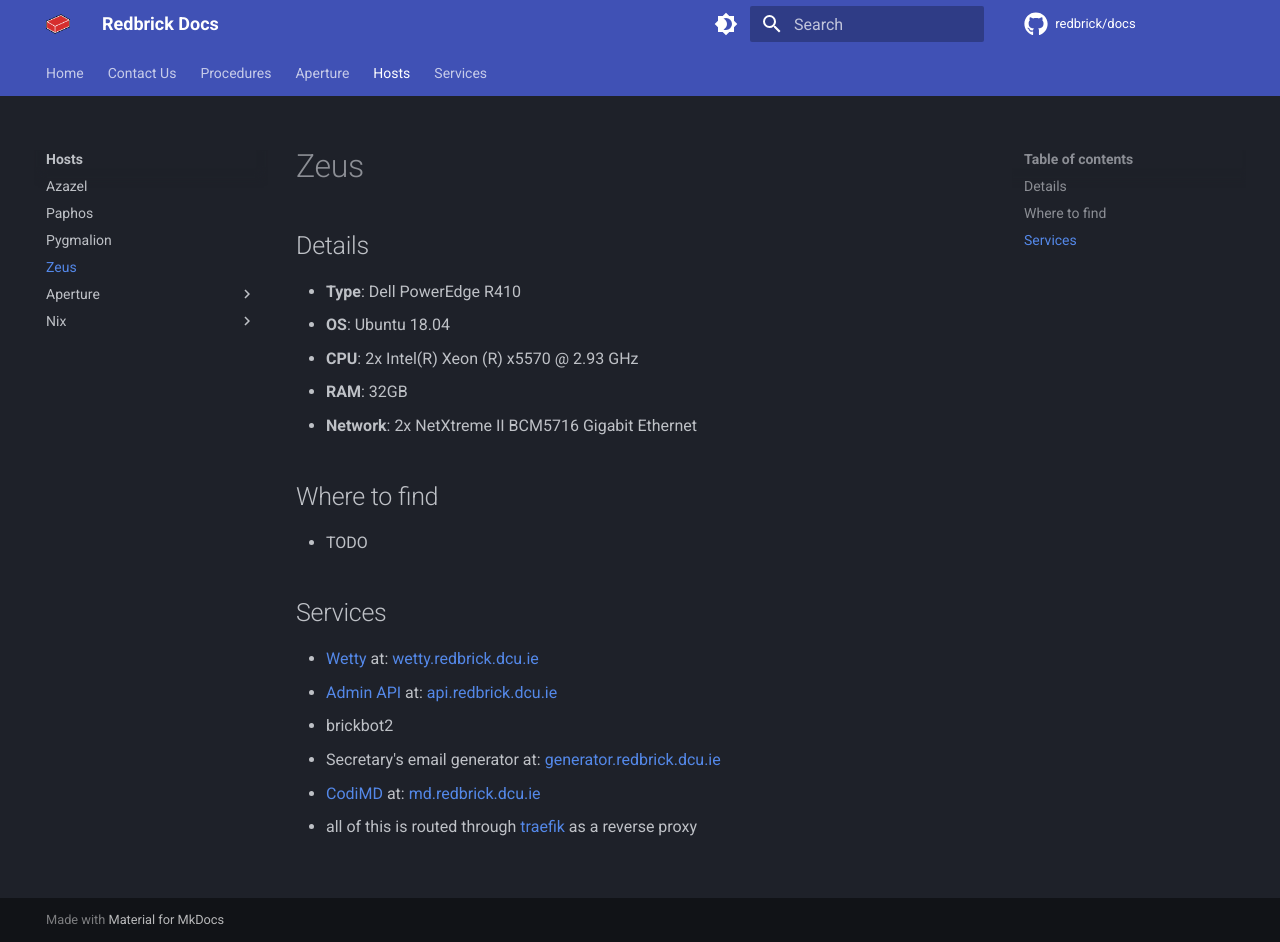
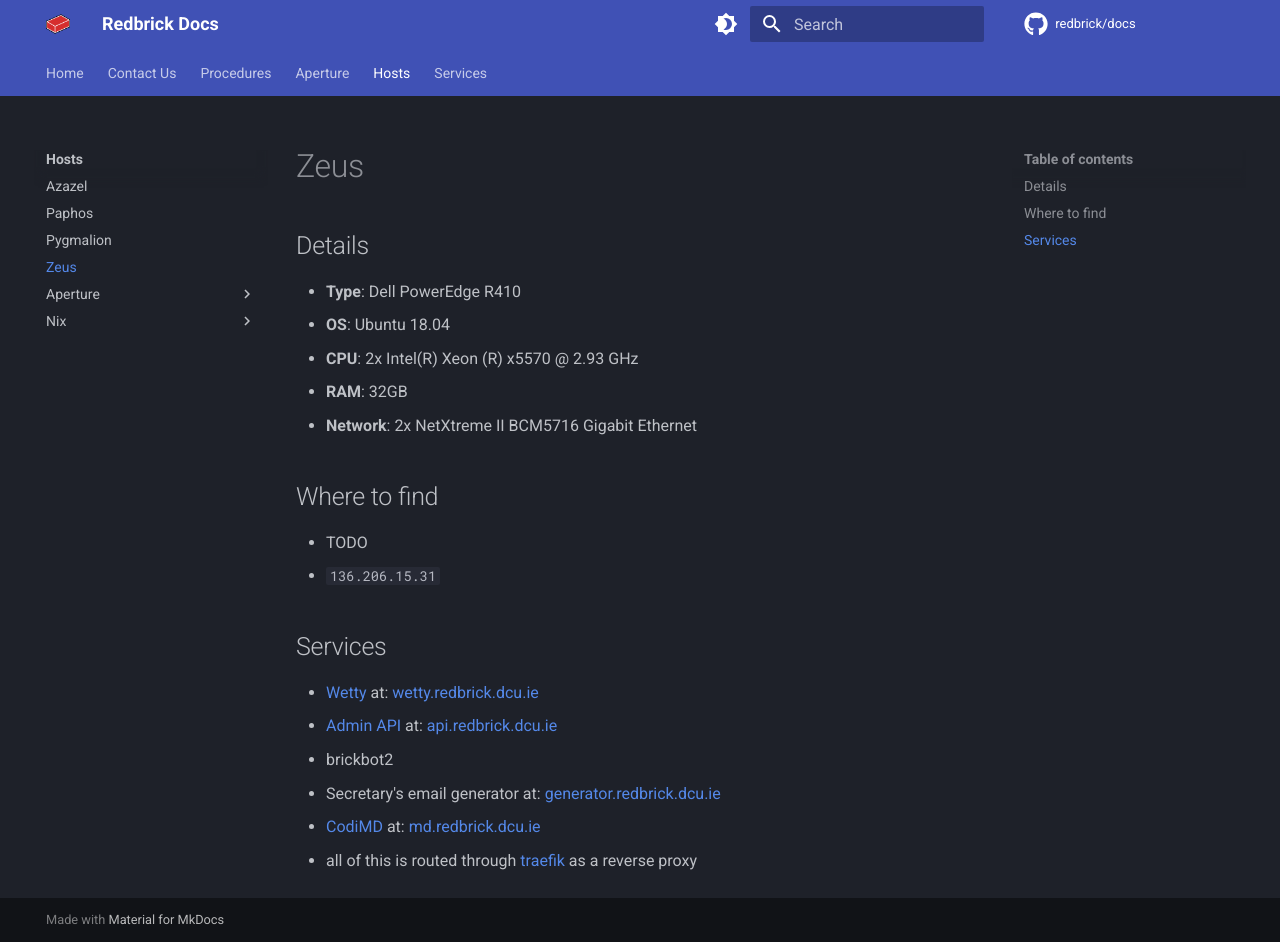
Before and after one commit to redbrick/docs, an MkDocs documentation site: the page built from docs/hosts/zeus.md, in a window 1280 px wide and 942 px high. Built offline with MkDocs 1.6.1 and Material for MkDocs 9.7.7, drawn with Linux system fonts in a browser that asks for light colours; comment, search, counter and statistics services are not loaded.

Commit message:
cleanup: fix broken links

```diff
--- a/docs/hosts/zeus.md
+++ b/docs/hosts/zeus.md
@@ -9,11 +9,12 @@
 
 ## Where to find
 - TODO
+- `136.206.15.31`
 
 ## Services
-- [Wetty](servers.md#Logging%20in%20to%20Wetty) at: [wetty.redbrick.dcu.ie](https://wetty.redbrick.dcu.ie)
-- [Admin API](api.md) at: [api.redbrick.dcu.ie](https://api.redbrick.dcu.ie)
+- [Wetty](../services/servers.md#Logging%20in%20to%20Wetty) at: [wetty.redbrick.dcu.ie](https://wetty.redbrick.dcu.ie)
+- [Admin API](../services/api.md) at: [api.redbrick.dcu.ie](https://api.redbrick.dcu.ie)
 - brickbot2
 - Secretary's email generator  at: [generator.redbrick.dcu.ie](https://generator.redbrick.dcu.ie)
-- [CodiMD](codimd.md) at: [md.redbrick.dcu.ie](https://md.redbrick.dcu.ie)
-- all of this is routed through [traefik](traefik.md) as a reverse proxy
+- [CodiMD](../services/codimd.md) at: [md.redbrick.dcu.ie](https://md.redbrick.dcu.ie)
+- all of this is routed through [traefik](../services/traefik.md) as a reverse proxy
```
Also changed, not shown: docs/aperture/icecast.md (+2 -2 lines), docs/services/codimd.md (+1 -2 lines), docs/services/nfs.md (+1 -1 lines).
